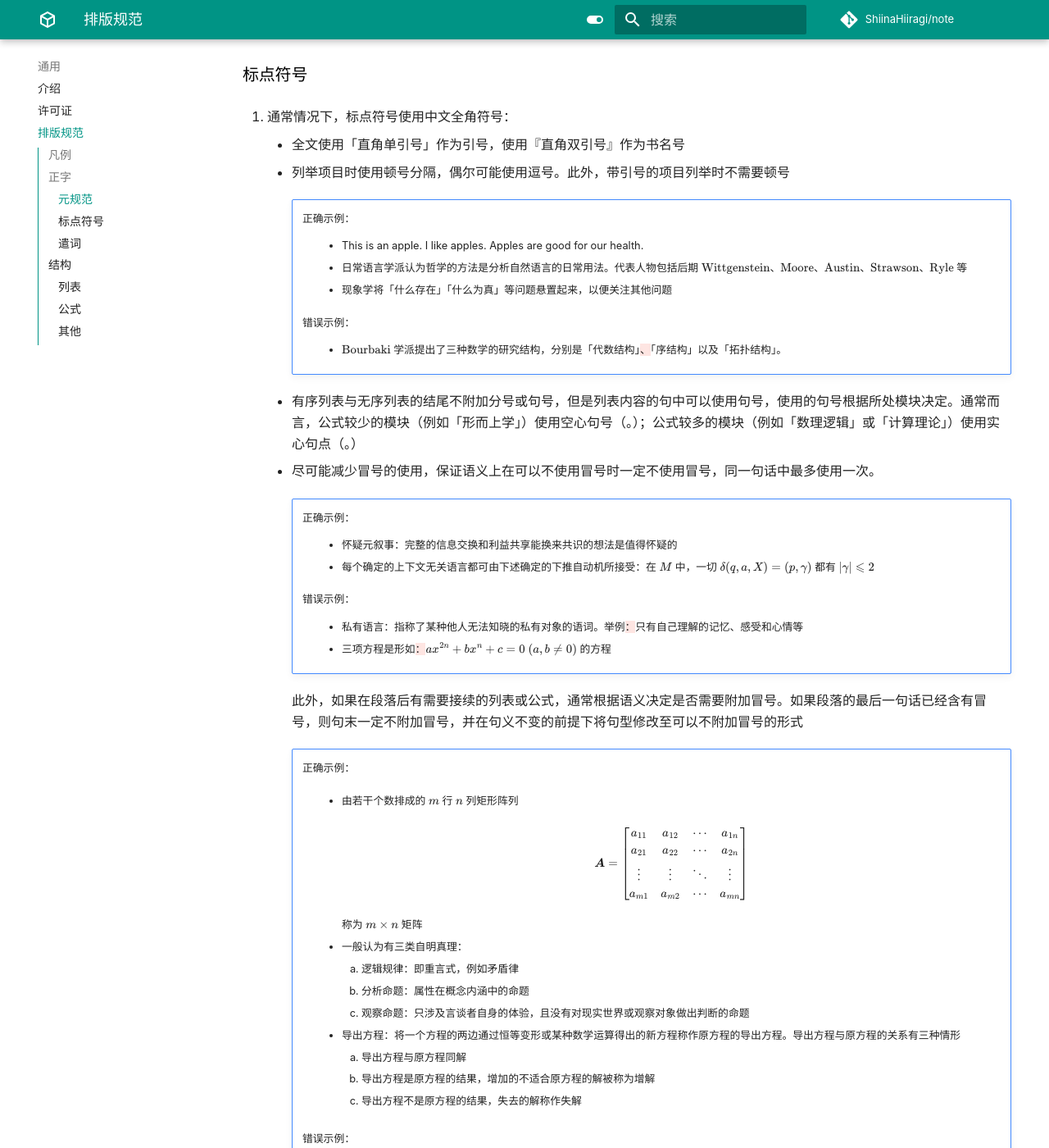
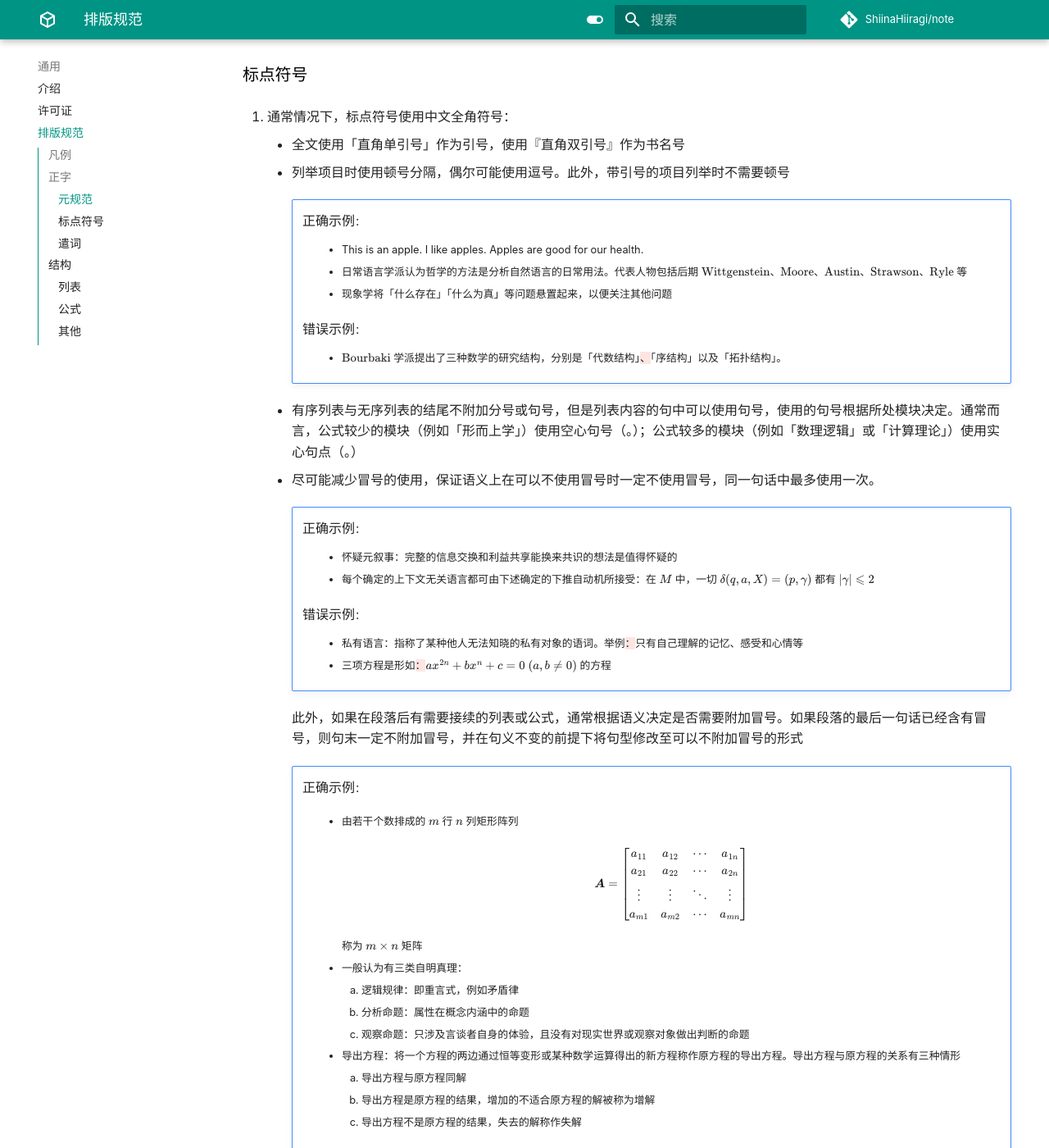
Before and after one commit to ShiinaHiiragi/note, an MkDocs documentation site: the page built from docs/intro/norm.md, in a window 1280 px wide and 1400 px high, scrolled down 624 px. Shown: the whole window at 82% size. Built offline with MkDocs 1.6.1 and Material for MkDocs 9.7.7, drawn with Linux system fonts in a browser that asks for light colours; comment, search, counter and statistics services are not loaded; some of the changed text lies outside the part shown.

Commit message:
change norm

````diff
--- a/docs/intro/norm.md
+++ b/docs/intro/norm.md
@@ -18,30 +18,30 @@
     - 列举项目时使用顿号分隔，偶尔可能使用逗号。此外，带引号的项目列举时不需要顿号
 
         !!! note ""
-            正确示例：
+            *正确示例*：
             :   - This is an apple. I like apples. Apples are good for our health.
                 - 日常语言学派认为哲学的方法是分析自然语言的日常用法。代表人物包括后期 $\text{Wittgenstein}$、$\text{Moore}$、$\text{Austin}$、$\text{Strawson}$、$\text{Ryle}$ 等
                 - 现象学将「什么存在」「什么为真」等问题悬置起来，以便关注其他问题
 
-            错误示例：
+            *错误示例*：
             :   - $\text{Bourbaki}$ 学派提出了三种数学的研究结构，分别是「代数结构」{--、--}「序结构」以及「拓扑结构」。
 
     - 有序列表与无序列表的结尾不附加分号或句号，但是列表内容的句中可以使用句号，使用的句号根据所处模块决定。通常而言，公式较少的模块（例如「形而上学」）使用空心句号（。）；公式较多的模块（例如「数理逻辑」或「计算理论」）使用实心句点（。）
     - 尽可能减少冒号的使用，保证语义上在可以不使用冒号时一定不使用冒号，同一句话中最多使用一次。
 
         !!! note ""
-            正确示例：
+            *正确示例*：
             :   - 怀疑元叙事：完整的信息交换和利益共享能换来共识的想法是值得怀疑的
                 - 每个确定的上下文无关语言都可由下述确定的下推自动机所接受：在 $M$ 中，一切 $\delta(q, a, X) = (p, \gamma)$ 都有 $|\gamma| \leqslant 2$
 
-            错误示例：
+            *错误示例*：
             :   - 私有语言：指称了某种他人无法知晓的私有对象的语词。举例{--：--}只有自己理解的记忆、感受和心情等
                 - 三项方程是形如{--：--}$ax^{2n} + bx^{n} + c = 0 \ (a, b \neq 0)$ 的方程
 
         此外，如果在段落后有需要接续的列表或公式，通常根据语义决定是否需要附加冒号。如果段落的最后一句话已经含有冒号，则句末一定不附加冒号，并在句义不变的前提下将句型修改至可以不附加冒号的形式
 
         !!! note ""
-            正确示例：
+            *正确示例*：
             :   - 由若干个数排成的 $m$ 行 $n$ 列矩形阵列
 
                     $$
@@ -64,7 +64,7 @@
                     2. 导出方程是原方程的结果，增加的不适合原方程的解被称为增解
                     3. 导出方程不是原方程的结果，失去的解称作失解
 
-            错误示例：
+            *错误示例*：
             :   - 实系数一元二次方程 $ax^2 + bx + c = 0 \ (a \neq 0)$ 的两个根为{--：--}
 
                     $$
@@ -74,16 +74,16 @@
                     \end{aligned}
                     $$
 
-                - 诱导公式：设 $k \in \mathbf Z${--：--}
-                    1. $\sin(2k \pi + \alpha) = \sin \alpha, \cos(2k \pi + \alpha) = \cos \alpha, \tan(2k \pi + \alpha) = \tan \alpha, \cot(2k \pi + \alpha) = \cot \alpha$
-                    2. $\sin(k \pi + \alpha) = -\sin \alpha, \cos(k \pi + \alpha) = -\cos \alpha, \tan(k \pi + \alpha) = \tan \alpha, \cot(k \pi + \alpha) = \cot \alpha$
+                - 诱导公式：设 $k \in \mathbf Z$，则以下命题成立{--：--}
+                    1. $\sin(2k \pi + \alpha) = \sin \alpha, \cos(2k \pi + \alpha) = \cos \alpha$
+                    2. $\sin(k \pi + \alpha) = -\sin \alpha, \cos(k \pi + \alpha) = -\cos \alpha$
 
 2. 多语言或不同种类文本混排的情况下，标点符号的使用根据语境决定：
     - 在全句使用外语的情况下，整句使用对应语言的符号
     - 在行内代码或行内公式中，代码或公式内部的标点符号与中文无关，但是公式边界的标点符号与外部中文有关。公式块后不附加标点符号，而是默认其结尾存在一个逗号或句号
 
         !!! note ""
-            正确示例：
+            *正确示例*：
             :   - 使用 `let i = 0;` 声明一个变量
                 - 设 $A$ 是一个集合，定义 $A$ 的示性函数为
 
@@ -103,10 +103,10 @@
     - 改写所有条件后置句，使之更符合中文的表达习惯
 
         !!! note ""
-            原文：
+            *原文*：
             :   称 $f(x)$ 在给定区间 $E$ 上单调递增，如果 $x_1 < x_2 \to f(x_1) < f(x_2)$ 对任意 $x_1, x_2 \in E$ 成立
 
-            修正：
+            *修正*：
             :   设 $f(x)$ 是一个函数，给定区间 $E$．若 $x_1 < x_2 \to f(x_1) < f(x_2)$ 对任意 $x_1, x_2 \in E$ 成立，则称 $f(x)$ 在 $E$ 上单调递增
 
 2. 以下几组用语可以混用，因为它们可能有不同的使用场景
@@ -134,7 +134,7 @@
         - 使用「①」「②」「③」「④」等符号，写在一行内，并保证标号后有一个空格
 
             !!! note ""
-                正确示例：
+                *正确示例*：
                 :   - 对任意集合 $A$，任意 $a \in A$ 以及任意映射 $h: A \times \mathbf N \to A$，存在唯一的映射 $f: \mathbf N \to A$ 满足 ① $f(0) = a$；② 对所有 $n \in N$，有 $f(n + 1) = g(f(n), n)$
 
         - 重新规划排版（例如使用 Python Markdown Admonitions），避免过深的嵌套列表
@@ -216,13 +216,13 @@
     - 如果公式以 $-$ 开头或结尾并期待此前或此后在语义上连接中文，则该公式对应位置不添加空格
 
     !!! note ""
-        正确示例：
+        *正确示例*：
         :   - 约 $4.4$ 亿年前，远古的节肢动物离开海洋来到陆地
             - $\text{Saussure}$ 认为，每一个语言记号都由「能指」与「所指」两部分构成
             - $90^{\circ}$ 的角称之为直角
             - 设 $\mathfrak A = \left\{A, \{Z^\mathfrak A\}_{Z\in S}\right\}, \mathfrak B = \left\{B, \{Z^\mathfrak A\}_{Z\in S}\right\}$ 是两个 $S-$结构
 
-        错误示例：
+        *错误示例*：
         :   - 对{--任意$\text{Turing}$机--} $M$，都存在 $\text{Turing}$ 机 $M'$ 将其输出标准化
             - 若 {--$a = pb + r$&ensp;，--}则 $(a, b) = (b, r)$
             - 若记 $\mathscr P$ 为 $X$ 中所有单点子集勾构成的族，那么 $Y^X$ 的点式收敛拓扑恰好是 $\mathscr{T_P}$．因此点式收敛拓扑也被称作{--点 $-$ 开拓扑--}
@@ -230,7 +230,7 @@
 3. 图片：使用 `figure` 标签插入图片，`.` 为当前文件所在目录
 
     !!! note ""
-        === "正确示例"
+        === "*正确示例*"
             <figure markdown>
                 ![](../assets/favicon.png)
                 <style> img[src$="favicon.png"] { width: 48px; } </style>
@@ -272,3 +272,14 @@
 
             </div>
             ```
+
+<style>
+em {
+    font-style: normal;
+    font-size: 0.8rem;
+}
+
+.tabbed-block {
+    font-size: 0.8rem;
+}
+</style>
````
Also changed, not shown: other parts of docs/intro/norm.md (+2 -2 lines).
